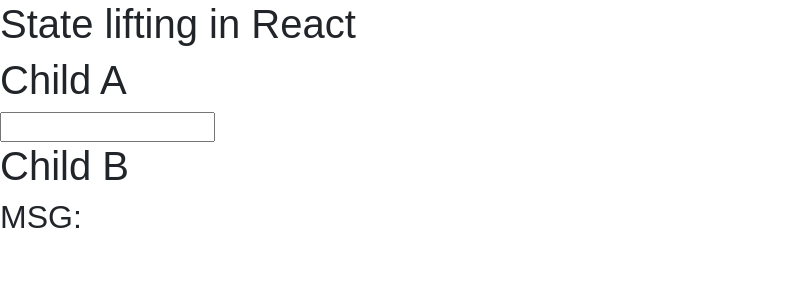
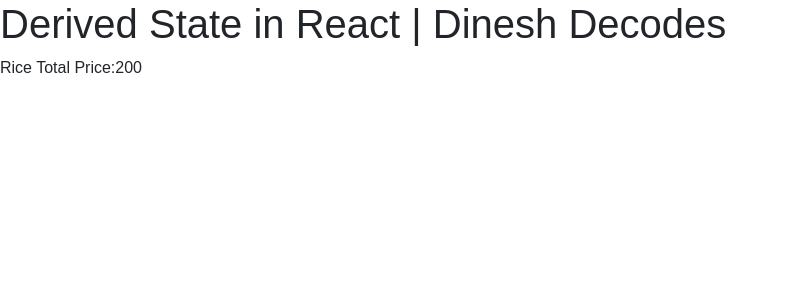
Before and after one commit to dineshctoula/react-Tutorial, a React (Vite) app: page / in a window 1280 px wide. Shown: the top 300 px of the page, without its empty margins (0-788 px from the left). Built offline with nearby package versions, Linux system fonts and the light colour scheme; the HTML template or start-up script is replaced by a standard one.

Commit message:
#45. Derived state in reactJS

```diff
--- a/src/App.jsx
+++ b/src/App.jsx
@@ -1,22 +1,14 @@
-import { useState } from "react";
-import ChildA from "./ChildA";
-import ChildB from "./ChildB";
+import DerivedState from "./DerivedState";
 
-function App() {
-  const [msg, setMsg] = useState("");
+function App()
+{
+  return(
+    <div>
+      <DerivedState riceQuantity={4} price={50}/>
+      {/* yelse chae derivestate lai props haru pass garyo  */}
+    </div>
 
+  );
 
-  // setMsg is passed to the ChildA
-  // and msg is passed to the ChildB
-  // state lifting bhaneko chae euta child ko data change huda arko ma ne change hunxa
-
-  return (
-    <div>
-      <h1>State lifting in React</h1>
-      <ChildA setMsg={setMsg} />
-      <ChildB msg={msg} />
-    </div>
-  );
 }
-
 export default App;
--- /dev/null
+++ b/src/DerivedState.jsx
@@ -0,0 +1,20 @@
+import { useMemo } from "react";
+
+function DerivedState({riceQuantity , price})
+// pass gareko lai receive garyo
+{
+const totalPrice=useMemo(()=>{
+    // usememo ley chae unncecessary rendering lai prevent garxa
+    return riceQuantity*price;
+    // it calculates total price
+}
+,[riceQuantity,price]
+);
+    return(
+        <div>
+            <h1> Derived State in React | Dinesh Decodes</h1>
+            <p> Rice Total Price:{totalPrice}</p>
+        </div>
+    );
+}
+export default DerivedState;
```
